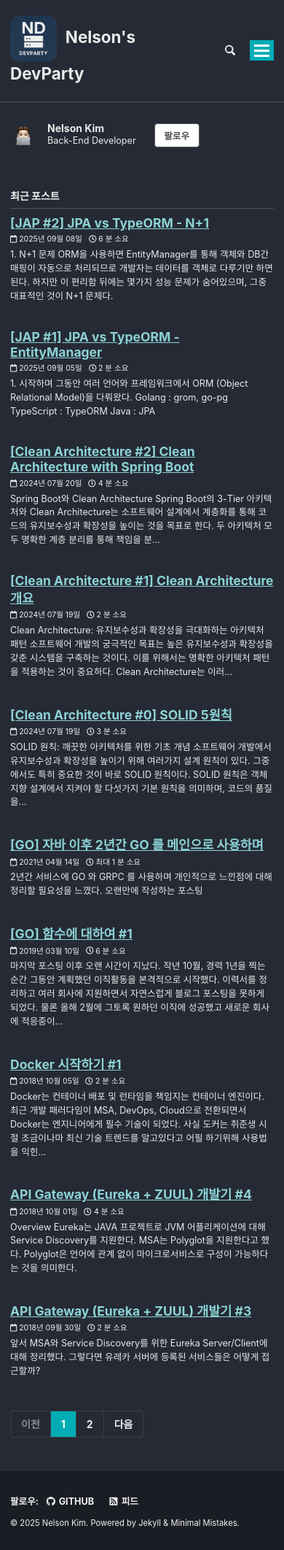
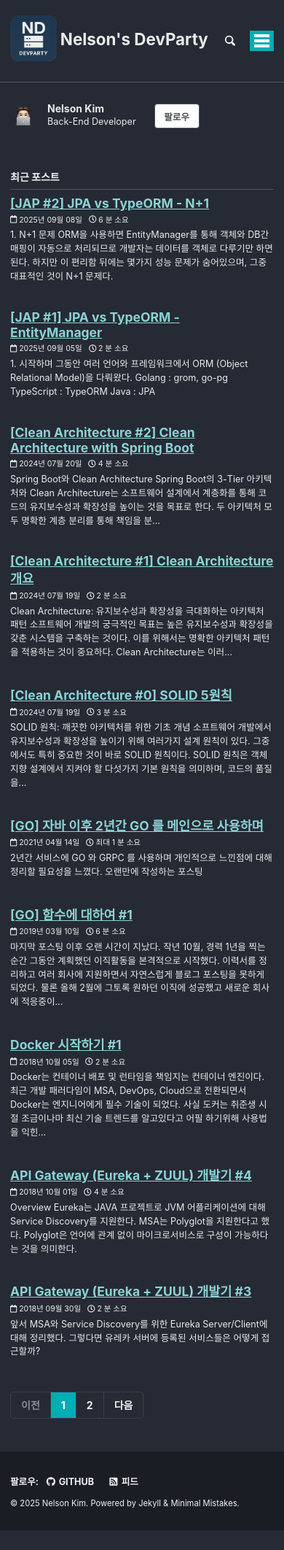
Before and after one commit to ssipflow/ssipflow.github.io, a Jekyll site: the page built from index.html, in a window 390 px wide. Shown: the whole page at 73% size. Built offline with Jekyll 4.4.1, drawn with Linux system fonts in a browser that asks for light colours; nearby versions of some CDN libraries; the list of posts is cut into pages by our own code; after the commit the page ends 2097 px from its top, so only the background shows below that.

Commit message:
Fix responsive layout for logo and title in masthead
- Add flex-wrap and responsive breakpoints to prevent title text wrapping
- Logo and title stack vertically on small screens with centered alignment
- Title text remains on single line with white-space: nowrap
- Logo maintains aspect ratio and proper spacing

🤖 Generated with [Claude Code](https://claude.ai/code)

Co-Authored-By: Claude <noreply@anthropic.com>

```diff
--- a/_sass/minimal-mistakes/_masthead.scss
+++ b/_sass/minimal-mistakes/_masthead.scss
@@ -40,6 +40,7 @@
 .site-title {
   display: -webkit-box;
   display: flex;
+  flex-wrap: wrap;
   padding: 0.5rem 0;
   align-self: stretch;
   -webkit-box-align: center;
@@ -47,12 +48,28 @@
   font-weight: bold;
   z-index: 20;
   font-size: 1.6rem;
+  white-space: nowrap;
+
+  @include breakpoint($small) {
+    flex-wrap: nowrap;
+  }
+
+  @include breakpoint(max-width $small - 1px) {
+    justify-content: center;
+    flex-direction: column;
+  }
 
   .site-logo {
     height: 4.5rem;
     width: auto;
     margin-right: 0.5rem;
     vertical-align: middle;
+    flex-shrink: 0;
+
+    @include breakpoint(max-width $small - 1px) {
+      margin-right: 0;
+      margin-bottom: 0.5rem;
+    }
   }
 }
 
```
